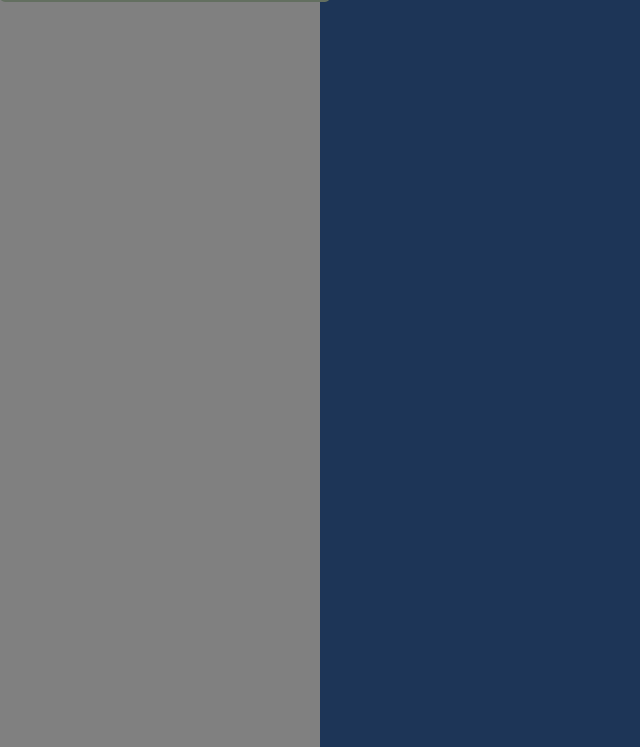
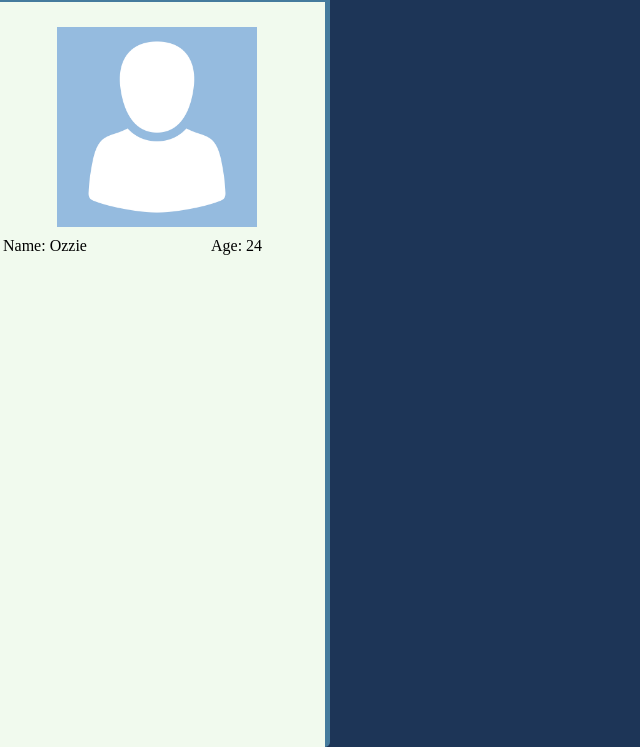
Before and after one commit to Swixh/My-Personal-Website, a plain HTML site: page index.html in a window 1280 px wide. Shown: the part 53-800 px from the top of the page, without its empty margins (0-640 px from the left). Drawn offline with Linux system fonts and the light colour scheme.

Commit message:
Updated HTML & CSS

```diff
--- a/index.html
+++ b/index.html
@@ -15,9 +15,23 @@
     <main id="content">
       <table>
         <thead>
-          <th>Name</th>
-          <th>Age</th>
+          <tr>
+            <th>
+              <img
+                src="./images/avatar-1577909_1280.webp"
+                alt="Picture of Me"
+                width="200"
+                height="200"
+              />
+            </th>
+          </tr>
         </thead>
+        <tbody>
+          <tr>
+            <td>Name: Ozzie</td>
+            <td>Age: 24</td>
+          </tr>
+        </tbody>
       </table>
     </main>
   </body>
--- a/style.css
+++ b/style.css
@@ -18,11 +18,11 @@ ul {
   top: 0;
   width: 100%;
 }
-
+/* #636f60 */
 nav {
-  background-color: #636f60;
+  background-color: #457b9d;
   width: 330px;
-  height: 55px;
+  height: 100vh;
   border-radius: 5px;
   position: fixed;
 }
@@ -48,7 +48,17 @@ li a:hover {
 }
 
 main#content {
-  width: 320px;
+  width: 325px;
   height: 100vh;
   background-color: grey;
+  position: fixed;
+  top: 55px;
+  background-color: #f1faee;
 }
+
+main#content table thead {
+  display: block;
+  margin: 0 auto;
+  width: 50%;
+  margin-top: 20px;
+}
```
Also changed, not shown: images/avatar-1577909_1280.webp (added).
